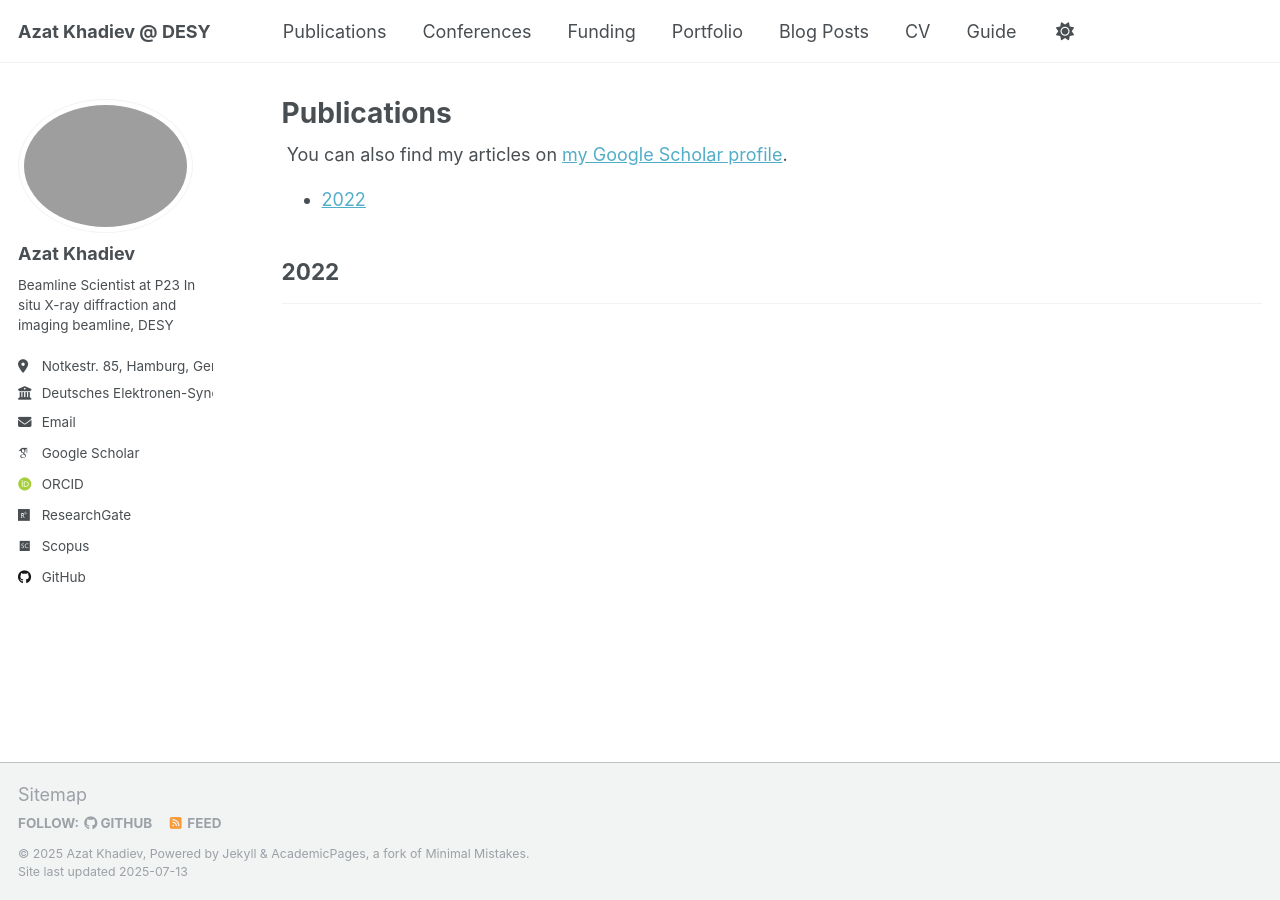
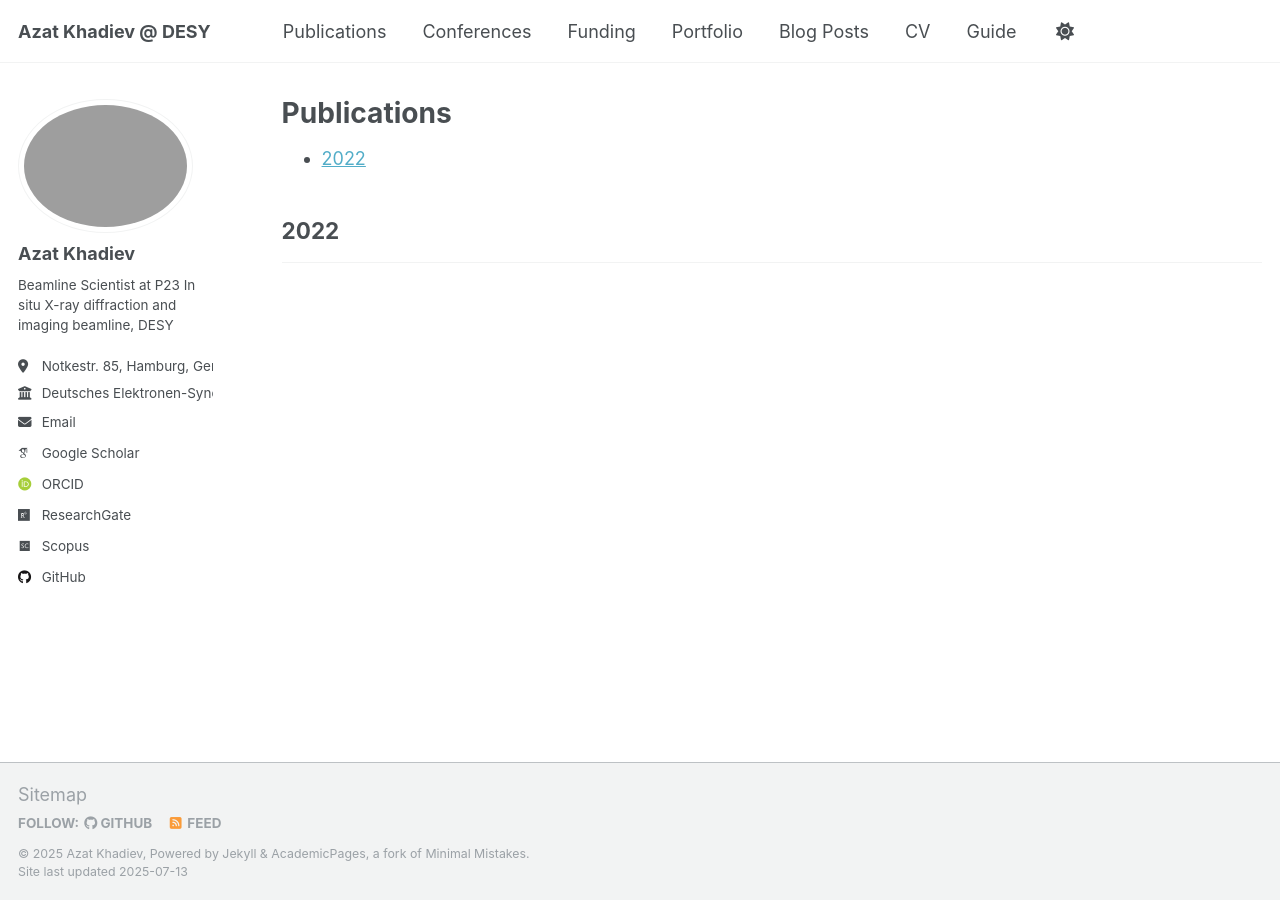
Before and after one commit to azkhadiev/azkhadiev.github.io, a Jekyll site: the page built from _pages/publications.html, in a window 1280 px wide. Built offline with Jekyll 4.4.1, drawn with Linux system fonts in a browser that asks for light colours; some web fonts are replaced; a script that is not in the unit is left out.

Commit message:
Update publications.html

```diff
--- a/_pages/publications.html
+++ b/_pages/publications.html
@@ -4,15 +4,6 @@ title: "Publications"
 permalink: /publications/
 author_profile: true
 ---
-
-{% if site.author.googlescholar %}
-  <div class="wordwrap">
-    You can also find my articles on
-    <a href="{{ site.author.googlescholar }}">my Google Scholar profile</a>.
-  </div>
-{% endif %}
-
-{% include base_path %}
 
 {% assign publications_sorted = site.publications | sort: 'year' | reverse %}
 {% assign years = publications_sorted | map: 'year' | uniq %}
```
